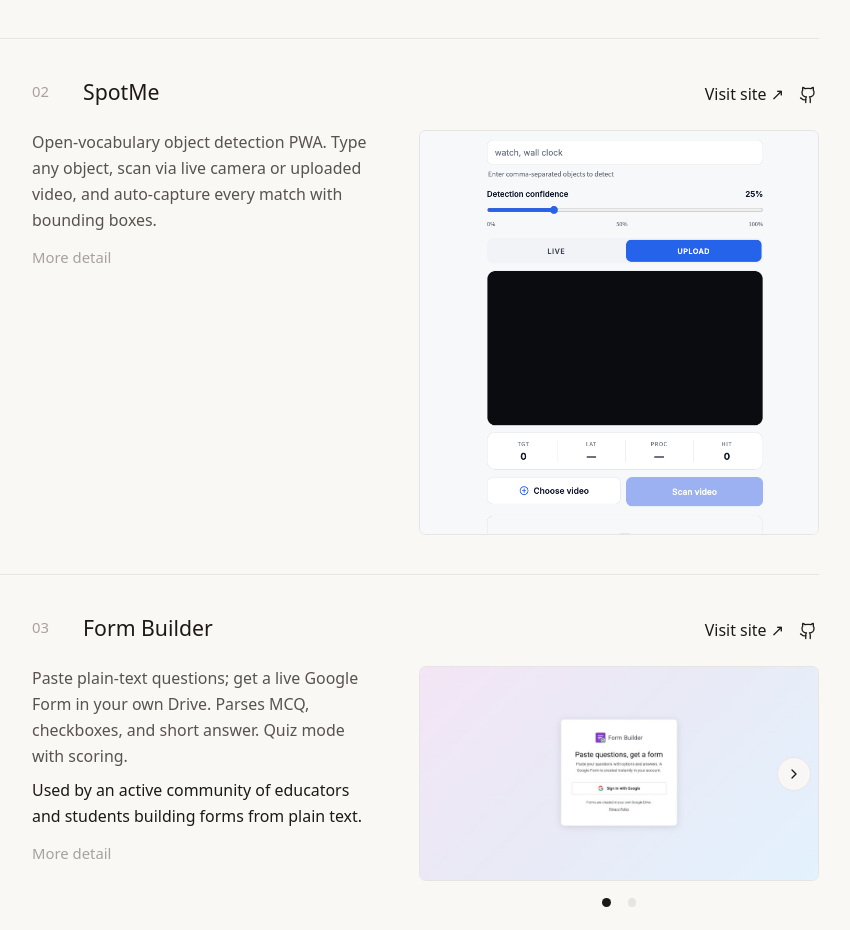
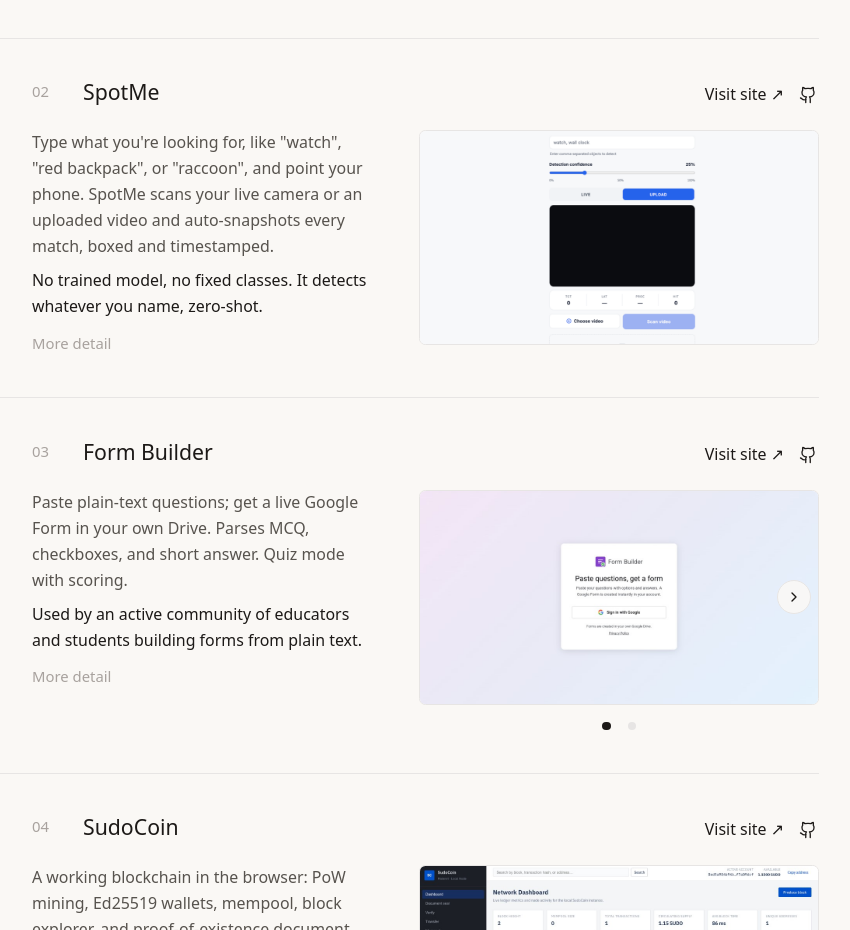
Before and after one commit to ummaraali2/portfolio, a React (Create React App) app: page / in a window 1280 px wide. Shown: the part 1020-1950 px from the top of the page, without its empty margins (393-1243 px from the left). Built offline with nearby package versions, Linux system fonts and the light colour scheme; no server answers.

Commit message:
align spotme image to standard 1024x548, improve description

```diff
--- a/src/data/content.js
+++ b/src/data/content.js
@@ -32,9 +32,10 @@
     id: 'spotme',
     title: 'SpotMe',
     description:
-      'Open-vocabulary object detection PWA. Type any object, scan via live camera or uploaded video, and auto-capture every match with bounding boxes.',
+      'Type what you\'re looking for, like "watch", "red backpack", or "raccoon", and point your phone. SpotMe scans your live camera or an uploaded video and auto-snapshots every match, boxed and timestamped.',
+    community: 'No trained model, no fixed classes. It detects whatever you name, zero-shot.',
     detail:
-      'Next.js 14 with dual-mode scanning architecture (live camera at 2 fps and seek-based video sampling). getUserMedia, Canvas 2D, Screen Wake Lock API, and URL.createObjectURL. Zero-shot detection via YOLO-World on Roboflow Serverless API with backpressure control and cost instrumentation.',
+      'Built on Next.js with two scanning modes: a live camera loop and seek-based video sampling, both feeding one shared detection pipeline. Detection is zero-shot via YOLO-World on Roboflow\'s serverless API, with the key proxied server-side. Designed around real mobile constraints: frame downscaling for bandwidth, request backpressure so slow networks don\'t pile up, and per-frame cost instrumentation pulled from API response headers.',
     stack: 'Next.js · React · Roboflow API · YOLO-World · Vercel',
     live: 'https://spotmee.vercel.app',
     github: 'https://github.com/ummaraali2/spotme',
```
Also changed, not shown: public/projects/spotme-1.png.
